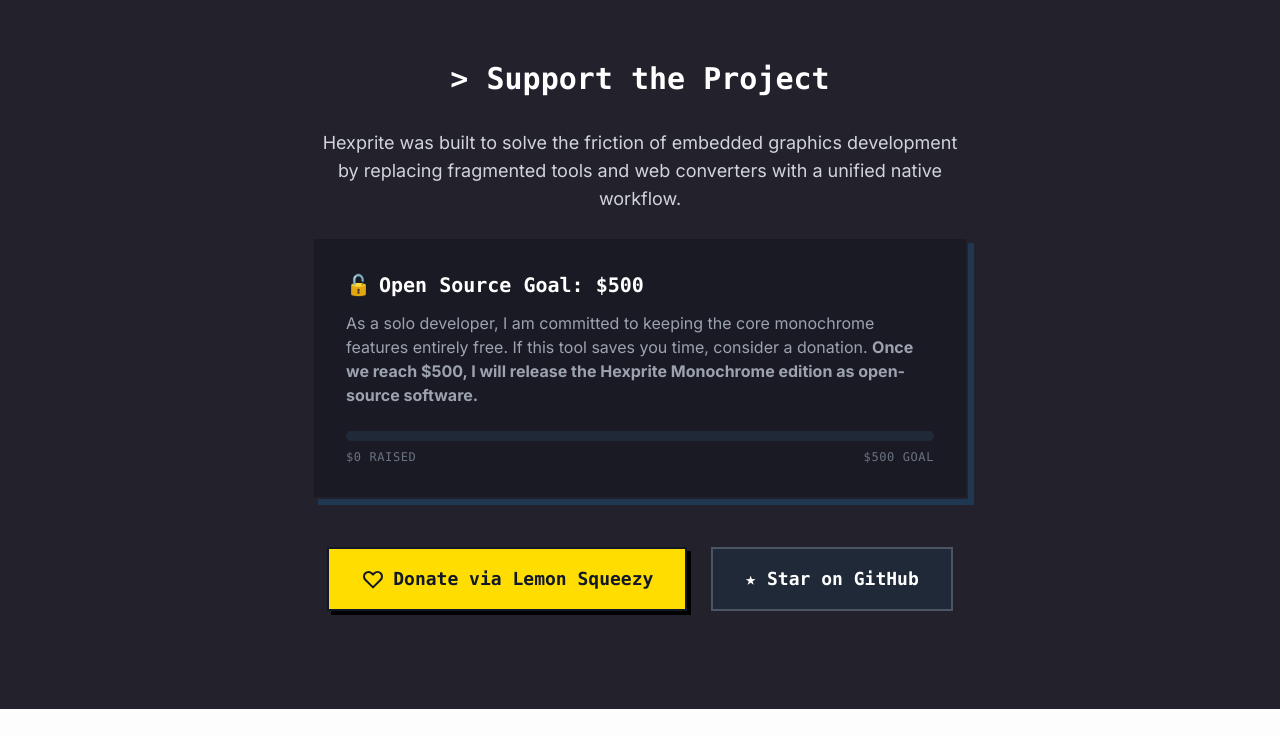
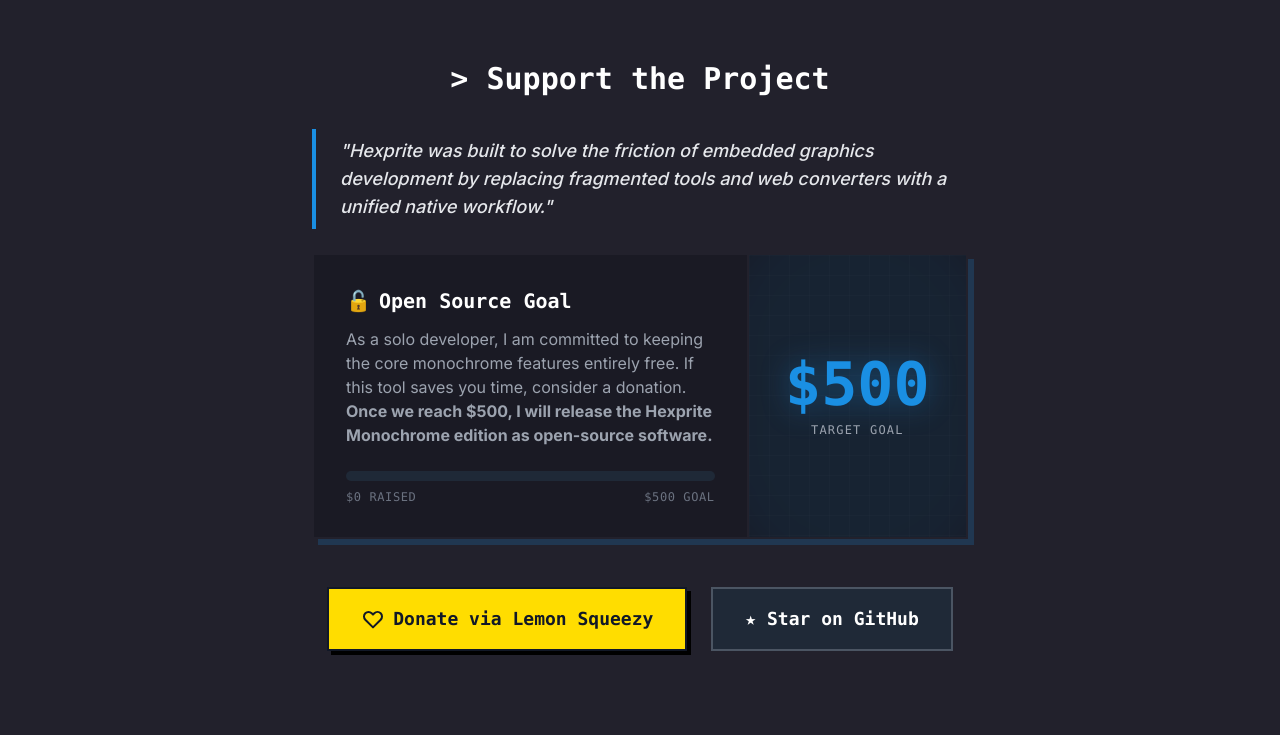
Before and after one commit to showmik/hexprite.com, a plain HTML site: page index.html in a window 1280 px wide. Shown: the part 5380-6115 px from the top of the page. Drawn offline with nearby package versions, Linux system fonts and the light colour scheme; no server answers.

Commit message:
feat: redesign support section with split layout
Restructure the support section into a two-column layout with the project story and progress bar on the left, and a highlighted $500 target goal on the right. Add a blockquote for the project description and enhance the progress bar with a glow effect.

```diff
--- a/index.html
+++ b/index.html
@@ -527,13 +527,15 @@
             <h2 class="text-2xl md:text-3xl font-extrabold mb-6 md:mb-8 font-mono">> Support the Project</h2>
             <div
                 class="max-w-2xl mx-auto text-base md:text-lg text-gray-300 leading-relaxed space-y-4 md:space-y-6 text-left sm:text-center px-2">
-                <p>
-                    Hexprite was built to solve the friction of embedded graphics development by replacing fragmented tools and web converters with a unified native workflow.
-                </p>
-                <div class="bg-[#1a1a24] border-2 border-brandDark dark:border-gray-800 shadow-[6px_6px_0px_0px_rgba(26,143,227,0.2)] text-left overflow-hidden mt-10 p-6 md:p-8">
+                <blockquote class="border-l-4 border-brand pl-4 md:pl-6 py-2 my-6 text-left text-gray-200 italic font-medium">
+                    "Hexprite was built to solve the friction of embedded graphics development by replacing fragmented tools and web converters with a unified native workflow."
+                </blockquote>
+                <div class="bg-[#1a1a24] border-2 border-brandDark dark:border-gray-800 shadow-[6px_6px_0px_0px_rgba(26,143,227,0.2)] md:flex items-stretch text-left overflow-hidden mt-10">
+                    <!-- Left: The Story & Progress -->
+                    <div class="p-6 md:p-8 md:w-2/3 border-b-2 md:border-b-0 md:border-r-2 border-brandDark dark:border-gray-800 flex flex-col justify-center relative z-10 bg-[#1a1a24]">
                         <div class="flex items-center gap-2 mb-3">
                             <span class="text-xl">🔓</span>
-                        <h3 class="text-white font-bold font-mono text-lg md:text-xl">Open Source Goal: $500</h3>
+                            <h3 class="text-white font-bold font-mono text-lg md:text-xl">Open Source Goal</h3>
                         </div>
                         <p class="text-gray-400 text-sm md:text-base leading-relaxed mb-6">
                             As a solo developer, I am committed to keeping the core monochrome features entirely free. If this tool saves you time, consider a donation. <strong>Once we reach $500, I will release the Hexprite Monochrome edition as open-source software.</strong>
@@ -541,11 +543,22 @@
 
                         <!-- Progress Bar -->
                         <div class="w-full bg-gray-800 h-2.5 rounded-full overflow-hidden mb-2">
-                        <div class="bg-brand h-full" style="width: 0%"></div>
+                            <div class="bg-brand h-full shadow-[0_0_8px_rgba(26,143,227,0.8)]" style="width: 0%"></div>
                         </div>
                         <div class="flex justify-between text-xs font-mono text-gray-500 uppercase tracking-wider">
                             <span>$0 Raised</span>
                             <span>$500 Goal</span>
+                        </div>
+                    </div>
+
+                    <!-- Right: The Target -->
+                    <div class="p-6 md:p-8 md:w-1/3 flex flex-col items-center justify-center bg-[#15151e] relative overflow-hidden">
+                        <!-- Glow & Grid -->
+                        <div class="absolute inset-0 bg-grid-pattern opacity-30"></div>
+                        <div class="absolute inset-0 bg-brand/10 blur-xl scale-150 rounded-full mix-blend-screen"></div>
+
+                        <div class="relative z-10 font-mono text-5xl md:text-6xl font-extrabold text-brand mb-2 drop-shadow-[0_0_15px_rgba(26,143,227,0.4)]">$500</div>
+                        <div class="relative z-10 text-[10px] md:text-xs text-gray-400 font-mono uppercase tracking-widest text-center">Target Goal</div>
                     </div>
                 </div>
             </div>
```
Lines whose indentation alone changed are shown as unchanged.
